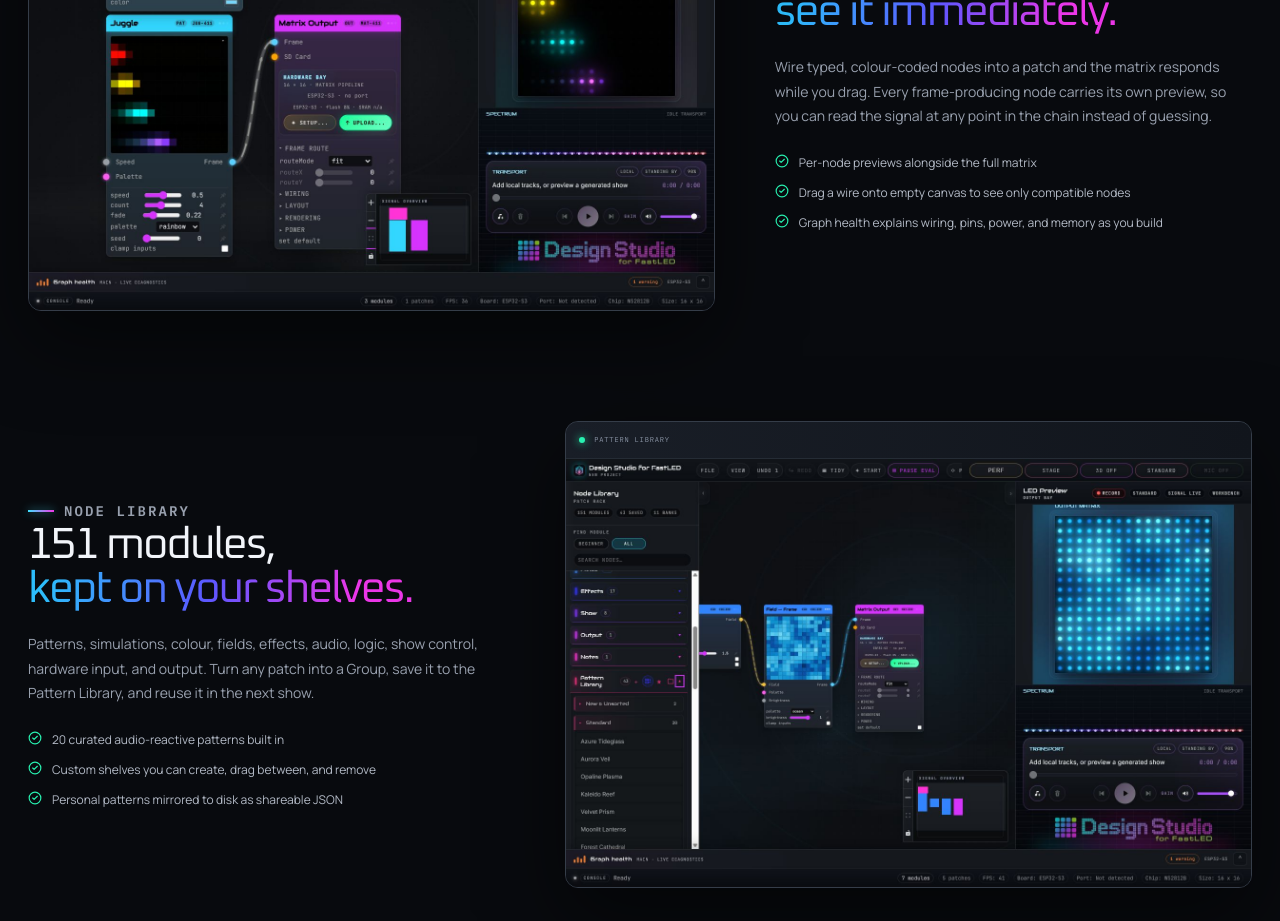
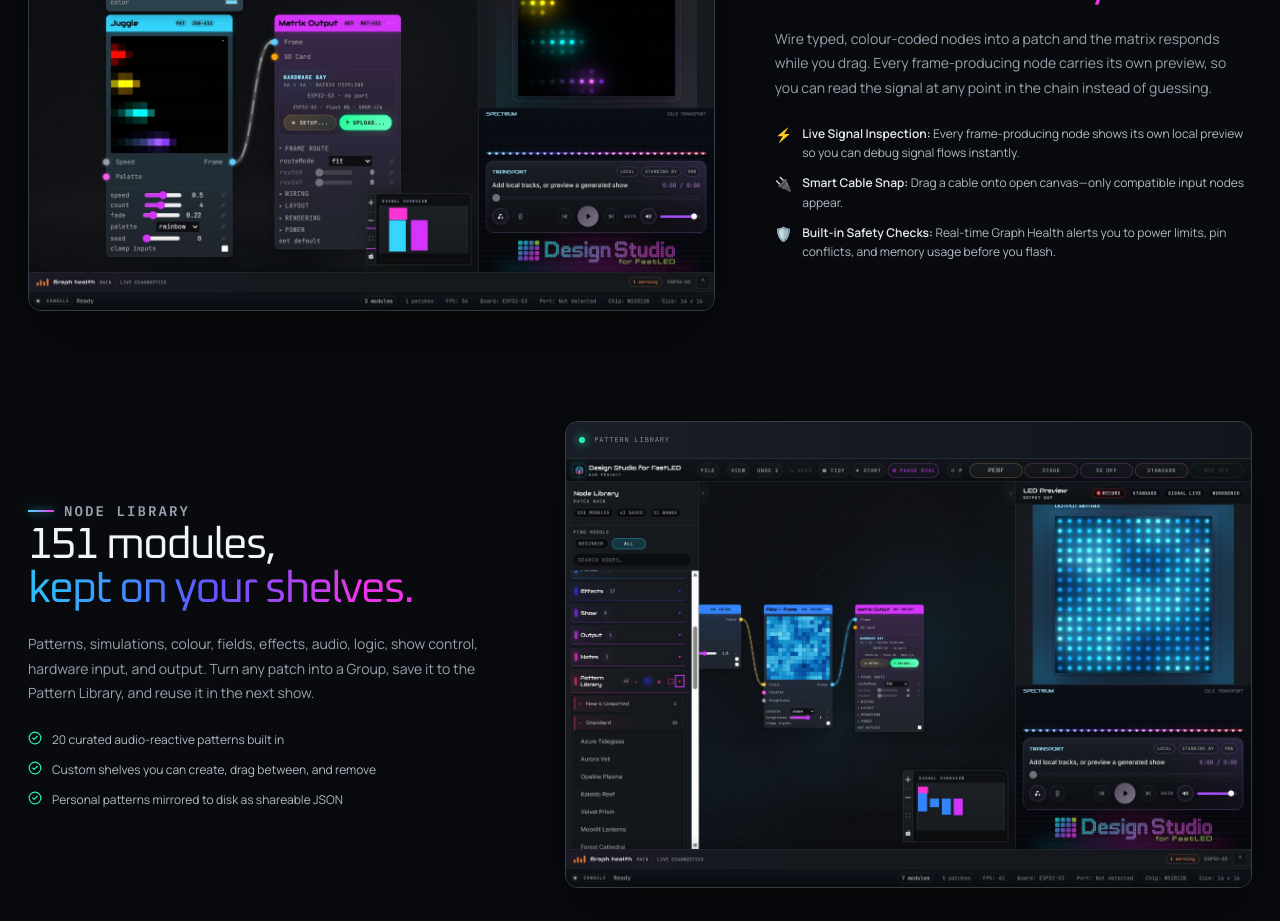
Before and after one commit to stevenmunn312-tech/designstudioforfastled.com, a Next.js app: page / in a window 1280 px wide. Shown: the part 2620-3541 px from the top of the page. Built offline with nearby package versions, Linux system fonts and the light colour scheme; no server answers; the database is empty.

Commit message:
feat(home): punch up live authoring bullets with outcome-led copy

```diff
--- a/src/app/globals.css
+++ b/src/app/globals.css
@@ -765,6 +765,8 @@
 .feature-points { margin: 24px 0 0; padding: 0; list-style: none; display: flex; flex-direction: column; gap: 11px; }
 .feature-points li { display: flex; align-items: flex-start; gap: 10px; color: #b3bac6; font-size: 12px; line-height: 1.6; }
 .feature-points svg { flex: none; margin-top: 1px; color: var(--green); }
+.feature-point-emphasis > span:first-child { flex: none; font-size: 14px; line-height: 1.5; }
+.feature-point-emphasis strong { color: #e7eaef; font-weight: 600; }
 
 .studio-cta { min-height: 470px; padding-block: 90px; display: grid; grid-template-columns: 1fr 420px; gap: 80px; align-items: center; }
 .studio-cta > div:last-child { padding: 32px; display: flex; flex-direction: column; align-items: flex-start; background: rgba(18,23,31,.76); border: 1px solid #303844; border-left: 3px solid var(--pink); border-radius: 12px; }
--- a/src/app/page.tsx
+++ b/src/app/page.tsx
@@ -42,9 +42,9 @@
     heading: ["Move a slider,", "see it immediately."],
     body: "Wire typed, colour-coded nodes into a patch and the matrix responds while you drag. Every frame-producing node carries its own preview, so you can read the signal at any point in the chain instead of guessing.",
     points: [
-      "Per-node previews alongside the full matrix",
-      "Drag a wire onto empty canvas to see only compatible nodes",
-      "Graph health explains wiring, pins, power, and memory as you build",
+      { emoji: "⚡", label: "Live Signal Inspection", text: "Every frame-producing node shows its own local preview so you can debug signal flows instantly." },
+      { emoji: "🔌", label: "Smart Cable Snap", text: "Drag a cable onto open canvas—only compatible input nodes appear." },
+      { emoji: "🛡️", label: "Built-in Safety Checks", text: "Real-time Graph Health alerts you to power limits, pin conflicts, and memory usage before you flash." },
     ],
     image: "/app/design-studio-patch.png",
     caption: "Patch editor",
@@ -210,7 +210,14 @@
                   <p>{feature.body}</p>
                   <ul className="feature-points">
                     {feature.points.map((point) => (
-                      <li key={point}><CheckCircle2 size={14} /> {point}</li>
+                      typeof point === "string" ? (
+                        <li key={point}><CheckCircle2 size={14} /> {point}</li>
+                      ) : (
+                        <li key={point.label} className="feature-point-emphasis">
+                          <span aria-hidden="true">{point.emoji}</span>
+                          <span><strong>{point.label}:</strong> {point.text}</span>
+                        </li>
+                      )
                     ))}
                   </ul>
                 </div>
```
